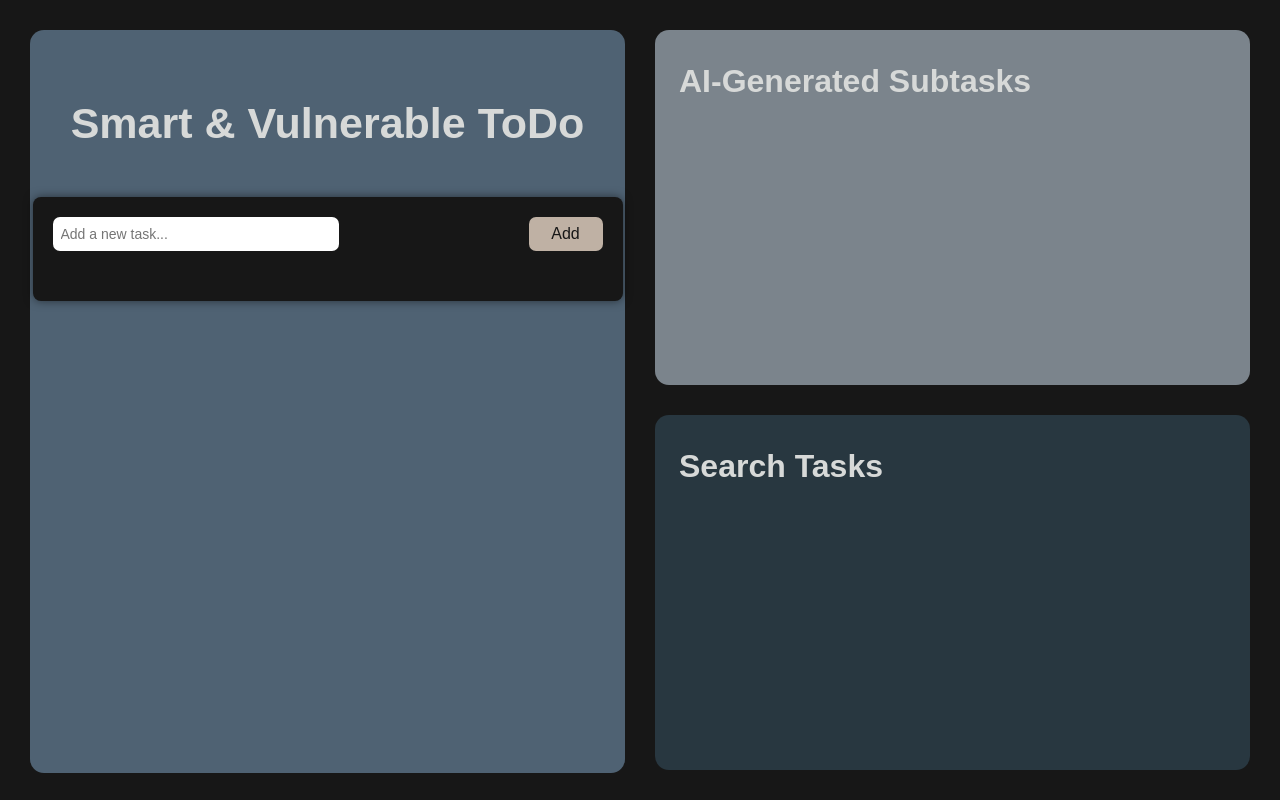
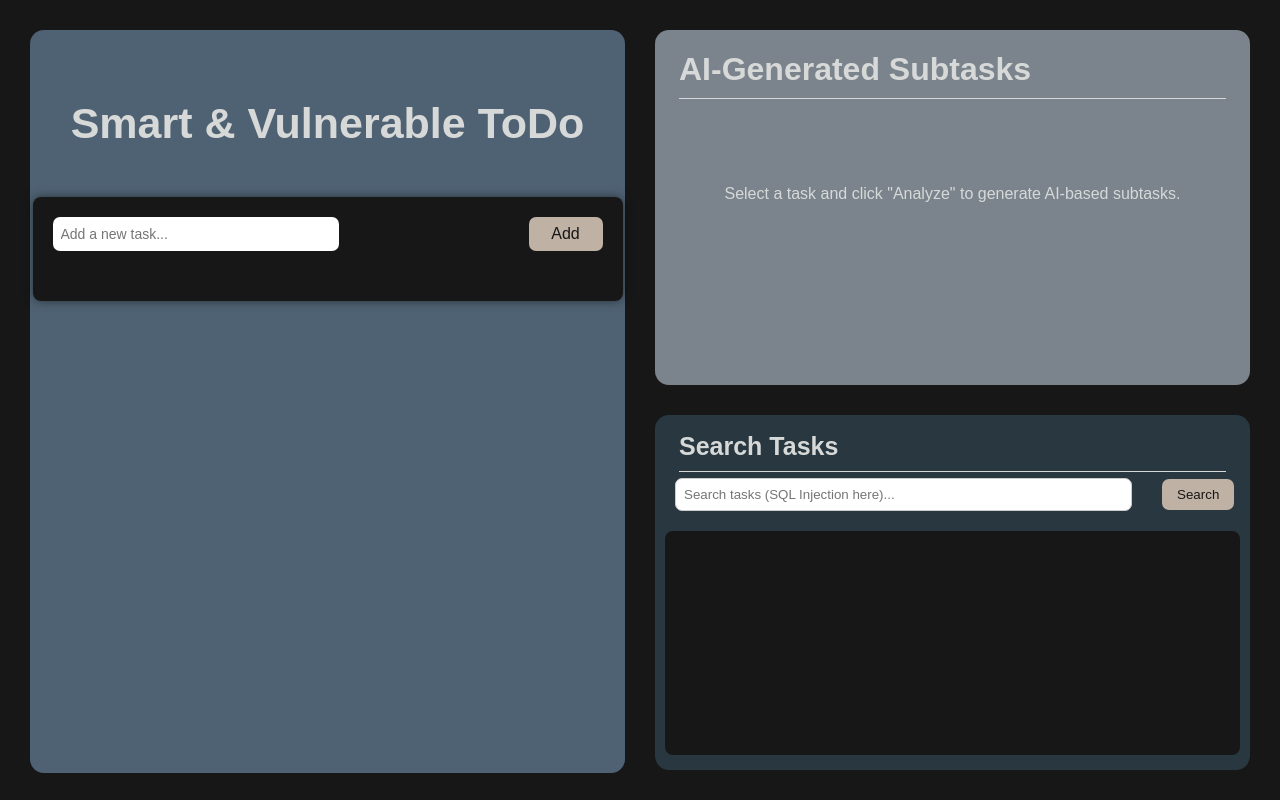
Before and after one commit to egeturediCode/sv-todo, a Django app: page / in a window 1280 px wide. Run offline with Django 4.2, Linux system fonts and the light colour scheme.

Commit message:
front-end-design-part2-and-unsafe-search-function

```diff
--- a/svTodo/api/urls.py
+++ b/svTodo/api/urls.py
@@ -1,6 +1,6 @@
 from django.urls import path, include
 from rest_framework.routers import DefaultRouter
-from .views import TaskViewSet, login_api, ai_breakdown
+from .views import TaskViewSet, login_api, ai_breakdown, unsafe_search
 
 router = DefaultRouter()
 router.register(r'todos', TaskViewSet)
@@ -9,4 +9,5 @@ urlpatterns = [
     path('', include(router.urls)),
     path('login/', login_api, name='api_login'),
     path('ai-analyze/', ai_breakdown, name='ai_breakdown'),
+    path('search/', unsafe_search, name='unsafe_search'),
 ]
--- a/svTodo/api/views.py
+++ b/svTodo/api/views.py
@@ -9,6 +9,7 @@ from django.views.decorators.csrf import csrf_exempt
 
 from rest_framework.decorators import permission_classes, authentication_classes
 from rest_framework.permissions import AllowAny
+from django.db import connection
 
 from groq import Groq
 from decouple import config
@@ -89,3 +90,28 @@ def ai_breakdown(request):
 
     except Exception as e:
         return Response({"error": "AI Servis Hatası: " + str(e)}, status=500)
+
+
+@api_view(['GET'])
+@authentication_classes([])
+@permission_classes([AllowAny])
+def unsafe_search(request):
+    query = request.GET.get('query', '')
+
+    # --- ZAFİYET BURADA ---
+    sql_query = f"SELECT * FROM api_task WHERE title LIKE '%{query}%'"
+
+    with connection.cursor() as cursor:
+        cursor.execute(sql_query)
+        rows = cursor.fetchall()
+
+    results = []
+    for row in rows:
+        results.append({
+            "id": row[0],
+            "title": row[1],
+            "description": row[2],
+            "is_completed": bool(row[3]),
+        })
+
+    return Response(results)
--- a/svTodo/main/static/css/style.css
+++ b/svTodo/main/static/css/style.css
@@ -83,6 +83,10 @@ body {
     margin-top: 30px;
     display: flex;
     flex-direction: column;
+    max-height: 410px;
+    overflow-x: hidden;
+    overflow-y: auto;
+    scrollbar-width: none;
 }
 
 .task-item {
@@ -118,23 +122,47 @@ body {
 
 .container-right .top h1 {
     text-align: flex-start;
-    padding: 12px 24px;
+    padding: 0px 24px;
     font-size: 32px;
     color: var(--color1);
+}
+
+.container-right .top h1::after {
+    content: "";
+    display: block;
+    height: 1px;
+    background-color: var(--color1);
+    margin: 10px 0;
+    width: 100%;
 }
 
 .container-right .top .ai-result {
     width: 100%;
     color: #171717;
+    display: flex;
+    align-items: flex-start;
+    margin-top: 0px;
+}
+
+#subtasks .def-info {
+    width: 100%;
+    margin-top: 70px;
+    display: flex;
+    font-size: 16px;
+    color: var(--color1);
+    text-align: center;
+    justify-content: center;
+
 }
 
 .container-right .top .ai-result .ai-result-item {
-    margin-top: 10px;
-
+    width: 100%;
 }
 .container-right .top .ai-result .ai-result-item li {
     list-style: none;
     font-size: 18px;
+    margin-bottom: 10px;
+    font-weight: 800;
 }
 
 .container-right .bottom {
@@ -146,7 +174,43 @@ body {
 
 .container-right .bottom h1 {
     text-align: flex-start;
-    padding: 12px 24px;
-    font-size: 32px;
+    padding: 0px 24px;
+    font-size: 25px;
     color: var(--color1);
 }
+
+.container-right .bottom h1::after {
+    content: "";
+    display: block;
+    height: 1px;
+    background-color: var(--color1);
+    margin-top: 10px;
+    width: 100%;
+}
+
+.container-right .bottom .search-tasks {
+    gap: 30px;
+    width: 94%;
+    color: #171717;
+    display: flex;
+    align-items: center;
+    margin-top: 0px;
+    padding: 20px;
+}
+
+.container-right .bottom #search-tasks #search-list {
+    color: var(--color1);
+    background-color: #171717;
+    margin: 0 10px;
+    padding: 10px;
+    border-radius: 8px;
+    min-height: 204px;
+    max-height: 204px;
+    overflow-x: hidden;
+    overflow-y: auto;
+    scrollbar-width: none;
+}
+
+.container-right .bottom #search-tasks #search-list h3 {
+    font-size: 16px;
+}
--- a/svTodo/main/static/js/main.js
+++ b/svTodo/main/static/js/main.js
@@ -26,8 +26,11 @@ function getTasks() {
     .then(data => {
         const container = document.querySelector('#task-list');
         const subtasksContainer = document.querySelector('#subtasks');
-        container.innerHTML = '';
-        subtasksContainer.innerHTML = '';
+        const defInfo = subtasksContainer.querySelector('.def-info');
+        const defInfoHTML = defInfo ? defInfo.outerHTML : '';
+
+        let tasksHTML = '';
+        let resultsHTML = defInfoHTML;
 
         data.forEach(task => {
             const item = `
@@ -35,20 +38,22 @@ function getTasks() {
                     <div style="width:100%; display:flex; justify-content:space-between; align-items:center;">
                         <div>
                             <h3>${task.title}</h3>
-                            <small>Durum: ${task.is_completed ? 'Tamamlandı' : 'Yapılacak'}</small>
+                            <small>Status: ${task.is_completed ? 'Completed' : 'To Do'}</small>
                         </div>
-                        <button onclick="askAI('${task.title}', this)" style="background:var(--color2); color: #171717; border:none; padding:5px 10px; border-radius:5px; cursor:pointer;">
+                        <button onclick="askAI(${task.id}, this)" style="background:var(--color2); color: #171717; border:none; padding:5px 10px; border-radius:5px; cursor:pointer;">
                             Analyze
                         </button>
                     </div>
                 </div>
             `;
-            const itemResult = `
-                <div id="ai-result-${task.id}" class="ai-result"></div>
-            `;
-            container.innerHTML += item;
-            subtasksContainer.innerHTML += itemResult;
+            const itemResult = `<div id="ai-result-${task.id}" class="ai-result"></div>`;
+
+            tasksHTML += item;
+            resultsHTML += itemResult;
         });
+
+        container.innerHTML = tasksHTML;
+        subtasksContainer.innerHTML = resultsHTML;
     })
     .catch(error => console.error('Hata:', error));
 }
@@ -83,10 +88,13 @@ function createTask() {
     });
 }
 
-function askAI(taskTitle, btnElement) {
+function askAI(taskId, btnElement) {
     const originalText = btnElement.innerText;
     btnElement.innerText = "Thinking...";
     btnElement.disabled = true;
+
+    const taskItem = btnElement.closest('.task-item');
+    const taskTitle = taskItem ? taskItem.querySelector('h3').innerText : '';
 
     fetch('/api/ai-analyze/', {
         method: 'POST',
@@ -98,7 +106,14 @@ function askAI(taskTitle, btnElement) {
     })
     .then(response => response.json())
     .then(data => {
-        const resultDiv = document.querySelector('div[id^="ai-result-"]');
+        const resultDiv = document.getElementById(`ai-result-${taskId}`);
+        const defInfo = document.querySelector('#subtasks .def-info');
+
+        if (!resultDiv) return;
+
+        document.querySelectorAll('.ai-result').forEach(d => {
+            if (d.id !== `ai-result-${taskId}`) d.innerHTML = '';
+        });
 
         if (data.subtasks) {
             let html = "<ul class='ai-result-item'>";
@@ -106,9 +121,16 @@ function askAI(taskTitle, btnElement) {
                 html += `<li>${sub}</li>`;
             });
             html += "</ul>";
+
             resultDiv.innerHTML = html;
+            if (defInfo) {
+                defInfo.style.display = 'none';
+            }
         } else {
             resultDiv.innerText = "There is not any suggestion.";
+            if (defInfo) {
+                defInfo.style.display = 'flex';
+            }
         }
     })
     .catch(err => {
@@ -119,3 +141,33 @@ function askAI(taskTitle, btnElement) {
         btnElement.disabled = false;
     });
 }
+
+
+function searchTasks() {
+    const query = document.getElementById('search-box').value;
+    const container = document.querySelector('#search-list');
+
+    fetch(`/api/search/?query=${query}`)
+    .then(response => response.json())
+    .then(data => {
+        container.innerHTML = '';
+
+        if (data.length === 0) {
+            container.innerHTML = '<p style="text-align:center;">No results found.</p>';
+            return;
+        }
+
+        data.forEach(task => {
+            const item = `
+                <div class="task-item">
+                    <div>
+                        <h3>${task.title}</h3>
+                        <small>Durum: ${task.is_completed ? 'Completed' : 'To Do'}</small>
+                    </div>
+                </div>
+            `;
+            container.innerHTML += item;
+        });
+    })
+    .catch(error => console.error('Hata:', error));
+}
--- a/svTodo/main/templates/index.html
+++ b/svTodo/main/templates/index.html
@@ -24,11 +24,24 @@
             <div class="top">
                 <h1>AI-Generated Subtasks</h1>
                 <div id="subtasks">
+                    <div class="def-info" style="display: flex;">
+                        <p>Select a task and click "Analyze" to generate AI-based subtasks.</p>
+                    </div>
                 </div>
             </div>
             <div class="bottom">
                 <h1>Search Tasks</h1>
-                <div id="search-tasks">
+                <div id="search-tasks" style="margin-top: -30px;">
+                    <div class="search-tasks">
+                        <input type="text" id="search-box" placeholder="Search tasks (SQL Injection here)..."
+                            style="flex-grow: 1; padding: 8px; border-radius: 7px; border: 1px solid #ccc;">
+                        <button onclick="searchTasks()"
+                                style="padding: 8px 15px; background: var(--color2); color: #171717; border: none; border-radius: 7px; cursor: pointer;">
+                            Search
+                        </button>
+                    </div>
+                    <div id="search-list">
+                    </div>
                 </div>
             </div>
         </div>
```
Also changed, not shown: README.md, svTodo/db.sqlite3.
